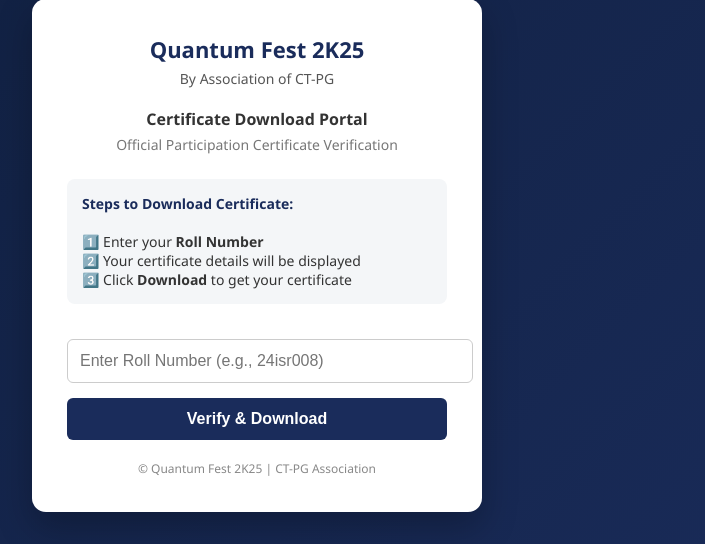
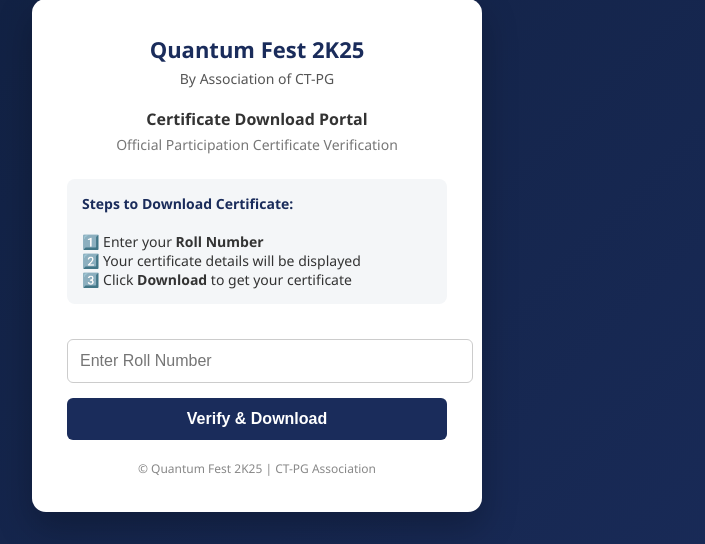
Before and after one commit to Madhan2006p/AutoCertificationGen, a Flask app: page / in a window 1280 px wide. Shown: the part 145-689 px from the top of the page, without its empty margins (383-1088 px from the left). Run offline with Flask 3, Linux system fonts and the light colour scheme.

Commit message:
Placeholder changed

```diff
--- a/templates/index.html
+++ b/templates/index.html
@@ -116,7 +116,7 @@
         <input
             type="text"
             name="roll"
-            placeholder="Enter Roll Number (e.g., 24isr008)"
+            placeholder="Enter Roll Number"
             required
         >
         <button type="submit">Verify & Download</button>
```
